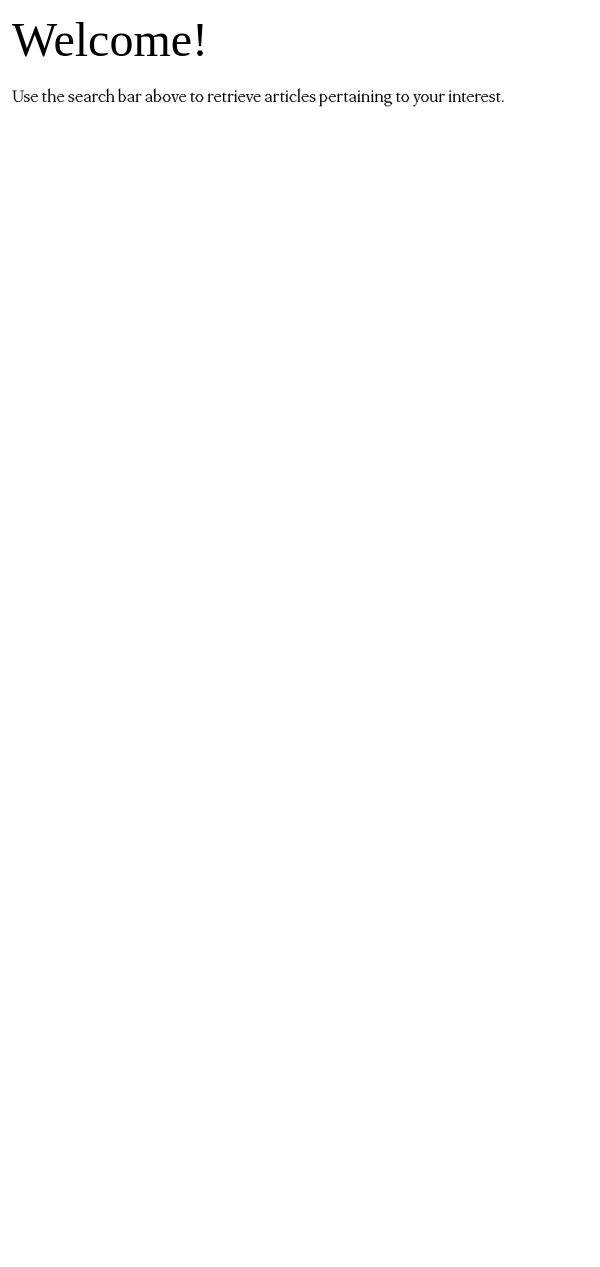
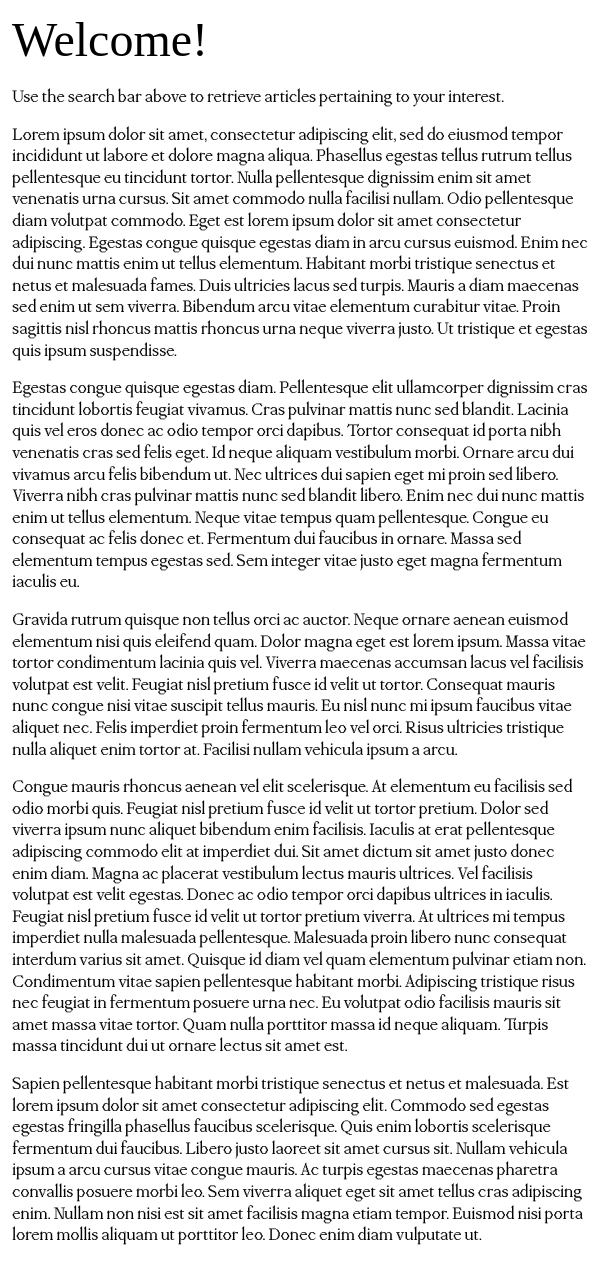
Before and after one commit to tianyuG/UntitledThesisProject-Client, an Electron app: page src/frames/welcome.html in a window 600 px wide. Before the commit the page ends 800 px from the top, so only its background shows below. Drawn offline with Linux system fonts and the light colour scheme; a web font is replaced by a local one.

Commit message:
Updated formatting

```diff
--- a/package.json
+++ b/package.json
@@ -12,7 +12,10 @@
     "directories": {
       "buildResources": "./buildResources"
     },
-    "files": ["**/*", "./buildResources/icon.png"]
+    "files": [
+      "**/*",
+      "./buildResources/icon.png"
+    ]
   },
   "scripts": {
     "start": "electron-forge start",
--- a/src/css/global.css
+++ b/src/css/global.css
@@ -28,7 +28,7 @@ a[href^="ftp://"]
 }
 
 html {
-  cursor: url("../bin/images/Cursor79.png"), auto !important;
+  /* cursor: url("../bin/images/Cursor79.png"), auto !important; */
   -webkit-font-smoothing: none !important;
 }
 
--- a/src/frames/frames-styles.css
+++ b/src/frames/frames-styles.css
@@ -65,7 +65,7 @@
 button {
   font-family: "Pixelated MS Sans Serif";
   font-size: 12px;
-  cursor: url("../bin/images/Cursor79.png"), auto !important;
+  /* cursor: url("../bin/images/Cursor79.png"), auto !important; */
   box-sizing: border-box;
   border: none;
   background: #c0c0c0;
@@ -108,7 +108,7 @@ button::-moz-focus-inner {
 
 html {
   user-select: none;
-  cursor: url("../bin/images/Cursor79.png"), auto !important;
+  /* cursor: url("../bin/images/Cursor79.png"), auto !important; */
   -webkit-font-smoothing: none !important;
 }
 
--- a/src/frames/welcome.html
+++ b/src/frames/welcome.html
@@ -1,77 +1,80 @@
 <!DOCTYPE html>
 <html>
-
-<head>
+  <head>
     <meta charset="UTF-8" />
     <title>UTP</title>
     <link rel="stylesheet" href="frames-styles.css" />
-</head>
+  </head>
 
-<body>
-
+  <body>
     <h1>Welcome!</h1>
-    <div>Use the search bar above to retrieve articles pertaining to your interest.</div>
-    <!-- <div>Lorem ipsum dolor sit amet, consectetur adipiscing elit, sed do eiusmod tempor incididunt ut labore et dolore
-        magna
-        aliqua. Phasellus egestas tellus rutrum tellus pellentesque eu tincidunt tortor. Nulla pellentesque dignissim
-        enim sit
-        amet venenatis urna cursus. Sit amet commodo nulla facilisi nullam. Odio pellentesque diam volutpat commodo.
-        Eget est
-        lorem ipsum dolor sit amet consectetur adipiscing. Egestas congue quisque egestas diam in arcu cursus euismod.
-        Enim nec
-        dui nunc mattis enim ut tellus elementum. Habitant morbi tristique senectus et netus et malesuada fames. Duis
-        ultricies
-        lacus sed turpis. Mauris a diam maecenas sed enim ut sem viverra. Bibendum arcu vitae elementum curabitur vitae.
-        Proin
-        sagittis nisl rhoncus mattis rhoncus urna neque viverra justo. Ut tristique et egestas quis ipsum suspendisse.
+    <div>
+      Use the search bar above to retrieve articles pertaining to your interest.
     </div>
-    <div>Egestas congue quisque egestas diam. Pellentesque elit ullamcorper dignissim cras tincidunt lobortis feugiat
-        vivamus.
-        Cras pulvinar mattis nunc sed blandit. Lacinia quis vel eros donec ac odio tempor orci dapibus. Tortor consequat
-        id
-        porta nibh venenatis cras sed felis eget. Id neque aliquam vestibulum morbi. Ornare arcu dui vivamus arcu felis
-        bibendum
-        ut. Nec ultrices dui sapien eget mi proin sed libero. Viverra nibh cras pulvinar mattis nunc sed blandit libero.
-        Enim
-        nec dui nunc mattis enim ut tellus elementum. Neque vitae tempus quam pellentesque. Congue eu consequat ac felis
-        donec
-        et. Fermentum dui faucibus in ornare. Massa sed elementum tempus egestas sed. Sem integer vitae justo eget magna
-        fermentum iaculis eu.</div>
-    <div>Gravida rutrum quisque non tellus orci ac auctor. Neque ornare aenean euismod elementum nisi quis eleifend
-        quam. Dolor
-        magna eget est lorem ipsum. Massa vitae tortor condimentum lacinia quis vel. Viverra maecenas accumsan lacus vel
-        facilisis volutpat est velit. Feugiat nisl pretium fusce id velit ut tortor. Consequat mauris nunc congue nisi
-        vitae
-        suscipit tellus mauris. Eu nisl nunc mi ipsum faucibus vitae aliquet nec. Felis imperdiet proin fermentum leo
-        vel orci.
-        Risus ultricies tristique nulla aliquet enim tortor at. Facilisi nullam vehicula ipsum a arcu.
+    <div>
+      Lorem ipsum dolor sit amet, consectetur adipiscing elit, sed do eiusmod
+      tempor incididunt ut labore et dolore magna aliqua. Phasellus egestas
+      tellus rutrum tellus pellentesque eu tincidunt tortor. Nulla pellentesque
+      dignissim enim sit amet venenatis urna cursus. Sit amet commodo nulla
+      facilisi nullam. Odio pellentesque diam volutpat commodo. Eget est lorem
+      ipsum dolor sit amet consectetur adipiscing. Egestas congue quisque
+      egestas diam in arcu cursus euismod. Enim nec dui nunc mattis enim ut
+      tellus elementum. Habitant morbi tristique senectus et netus et malesuada
+      fames. Duis ultricies lacus sed turpis. Mauris a diam maecenas sed enim ut
+      sem viverra. Bibendum arcu vitae elementum curabitur vitae. Proin sagittis
+      nisl rhoncus mattis rhoncus urna neque viverra justo. Ut tristique et
+      egestas quis ipsum suspendisse.
     </div>
-    <div>Congue mauris rhoncus aenean vel elit scelerisque. At elementum eu facilisis sed odio morbi quis. Feugiat nisl
-        pretium
-        fusce id velit ut tortor pretium. Dolor sed viverra ipsum nunc aliquet bibendum enim facilisis. Iaculis at erat
-        pellentesque adipiscing commodo elit at imperdiet dui. Sit amet dictum sit amet justo donec enim diam. Magna ac
-        placerat
-        vestibulum lectus mauris ultrices. Vel facilisis volutpat est velit egestas. Donec ac odio tempor orci dapibus
-        ultrices
-        in iaculis. Feugiat nisl pretium fusce id velit ut tortor pretium viverra. At ultrices mi tempus imperdiet nulla
-        malesuada pellentesque. Malesuada proin libero nunc consequat interdum varius sit amet. Quisque id diam vel quam
-        elementum pulvinar etiam non. Condimentum vitae sapien pellentesque habitant morbi. Adipiscing tristique risus
-        nec
-        feugiat in fermentum posuere urna nec. Eu volutpat odio facilisis mauris sit amet massa vitae tortor. Quam nulla
-        porttitor massa id neque aliquam. Turpis massa tincidunt dui ut ornare lectus sit amet est.
+    <div>
+      Egestas congue quisque egestas diam. Pellentesque elit ullamcorper
+      dignissim cras tincidunt lobortis feugiat vivamus. Cras pulvinar mattis
+      nunc sed blandit. Lacinia quis vel eros donec ac odio tempor orci dapibus.
+      Tortor consequat id porta nibh venenatis cras sed felis eget. Id neque
+      aliquam vestibulum morbi. Ornare arcu dui vivamus arcu felis bibendum ut.
+      Nec ultrices dui sapien eget mi proin sed libero. Viverra nibh cras
+      pulvinar mattis nunc sed blandit libero. Enim nec dui nunc mattis enim ut
+      tellus elementum. Neque vitae tempus quam pellentesque. Congue eu
+      consequat ac felis donec et. Fermentum dui faucibus in ornare. Massa sed
+      elementum tempus egestas sed. Sem integer vitae justo eget magna fermentum
+      iaculis eu.
     </div>
-    <div>Sapien pellentesque habitant morbi tristique senectus et netus et malesuada. Est lorem ipsum dolor sit amet
-        consectetur
-        adipiscing elit. Commodo sed egestas egestas fringilla phasellus faucibus scelerisque. Quis enim lobortis
-        scelerisque
-        fermentum dui faucibus. Libero justo laoreet sit amet cursus sit. Nullam vehicula ipsum a arcu cursus vitae
-        congue
-        mauris. Ac turpis egestas maecenas pharetra convallis posuere morbi leo. Sem viverra aliquet eget sit amet
-        tellus cras
-        adipiscing enim. Nullam non nisi est sit amet facilisis magna etiam tempor. Euismod nisi porta lorem mollis
-        aliquam ut
-        porttitor leo. Donec enim diam vulputate ut.</div> -->
-
-</body>
-
+    <div>
+      Gravida rutrum quisque non tellus orci ac auctor. Neque ornare aenean
+      euismod elementum nisi quis eleifend quam. Dolor magna eget est lorem
+      ipsum. Massa vitae tortor condimentum lacinia quis vel. Viverra maecenas
+      accumsan lacus vel facilisis volutpat est velit. Feugiat nisl pretium
+      fusce id velit ut tortor. Consequat mauris nunc congue nisi vitae suscipit
+      tellus mauris. Eu nisl nunc mi ipsum faucibus vitae aliquet nec. Felis
+      imperdiet proin fermentum leo vel orci. Risus ultricies tristique nulla
+      aliquet enim tortor at. Facilisi nullam vehicula ipsum a arcu.
+    </div>
+    <div>
+      Congue mauris rhoncus aenean vel elit scelerisque. At elementum eu
+      facilisis sed odio morbi quis. Feugiat nisl pretium fusce id velit ut
+      tortor pretium. Dolor sed viverra ipsum nunc aliquet bibendum enim
+      facilisis. Iaculis at erat pellentesque adipiscing commodo elit at
+      imperdiet dui. Sit amet dictum sit amet justo donec enim diam. Magna ac
+      placerat vestibulum lectus mauris ultrices. Vel facilisis volutpat est
+      velit egestas. Donec ac odio tempor orci dapibus ultrices in iaculis.
+      Feugiat nisl pretium fusce id velit ut tortor pretium viverra. At ultrices
+      mi tempus imperdiet nulla malesuada pellentesque. Malesuada proin libero
+      nunc consequat interdum varius sit amet. Quisque id diam vel quam
+      elementum pulvinar etiam non. Condimentum vitae sapien pellentesque
+      habitant morbi. Adipiscing tristique risus nec feugiat in fermentum
+      posuere urna nec. Eu volutpat odio facilisis mauris sit amet massa vitae
+      tortor. Quam nulla porttitor massa id neque aliquam. Turpis massa
+      tincidunt dui ut ornare lectus sit amet est.
+    </div>
+    <div>
+      Sapien pellentesque habitant morbi tristique senectus et netus et
+      malesuada. Est lorem ipsum dolor sit amet consectetur adipiscing elit.
+      Commodo sed egestas egestas fringilla phasellus faucibus scelerisque. Quis
+      enim lobortis scelerisque fermentum dui faucibus. Libero justo laoreet sit
+      amet cursus sit. Nullam vehicula ipsum a arcu cursus vitae congue mauris.
+      Ac turpis egestas maecenas pharetra convallis posuere morbi leo. Sem
+      viverra aliquet eget sit amet tellus cras adipiscing enim. Nullam non nisi
+      est sit amet facilisis magna etiam tempor. Euismod nisi porta lorem mollis
+      aliquam ut porttitor leo. Donec enim diam vulputate ut.
+    </div>
+  </body>
 </html>
```
Also changed, not shown: src/frames/demo1.html (+23 -27 lines), src/frames/demo2.html (+23 -19 lines), src/index.html (+21 -11 lines), src/quitModal.html (+9 -9 lines), src/splash.html (+8 -8 lines), src/LICENSE.md (added).
